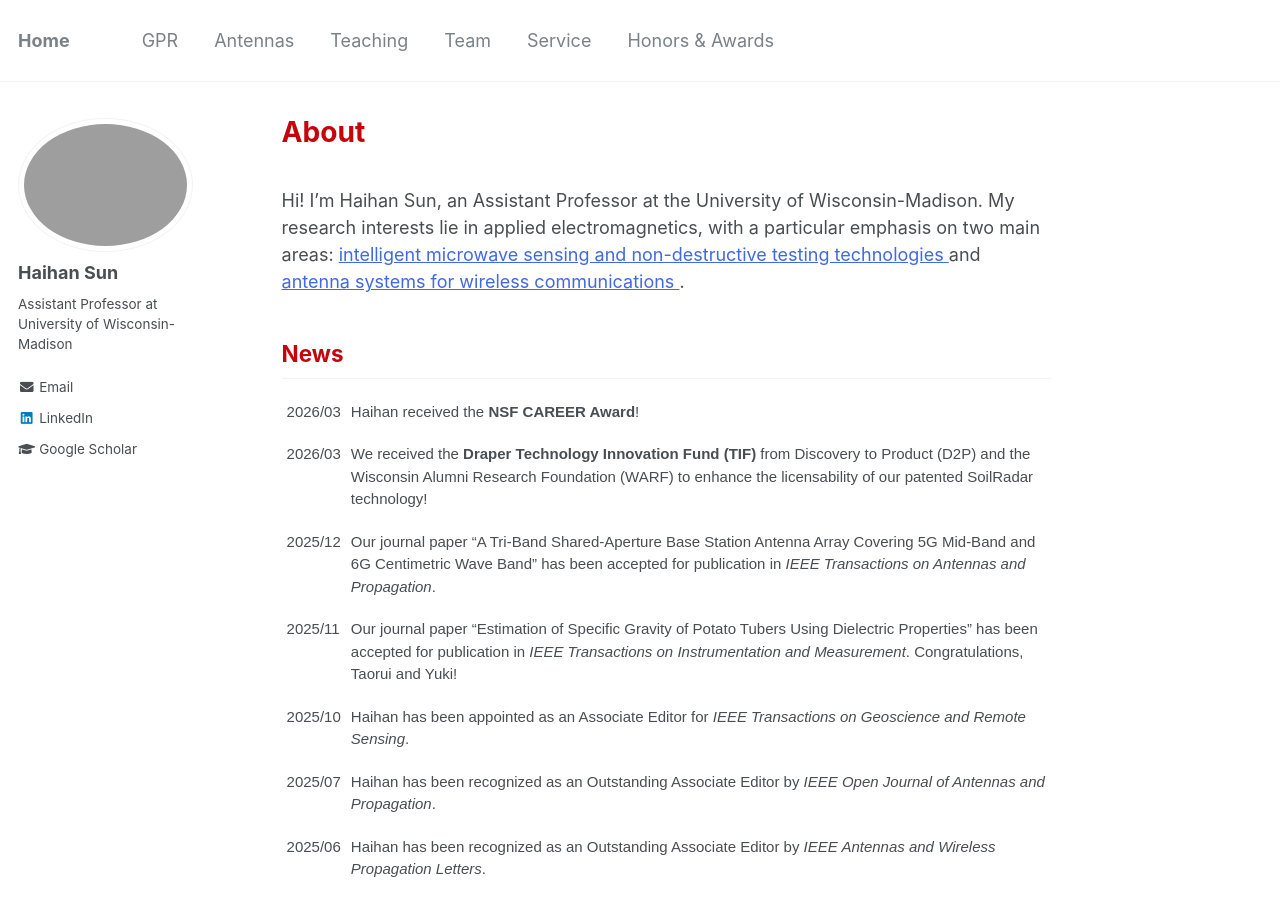
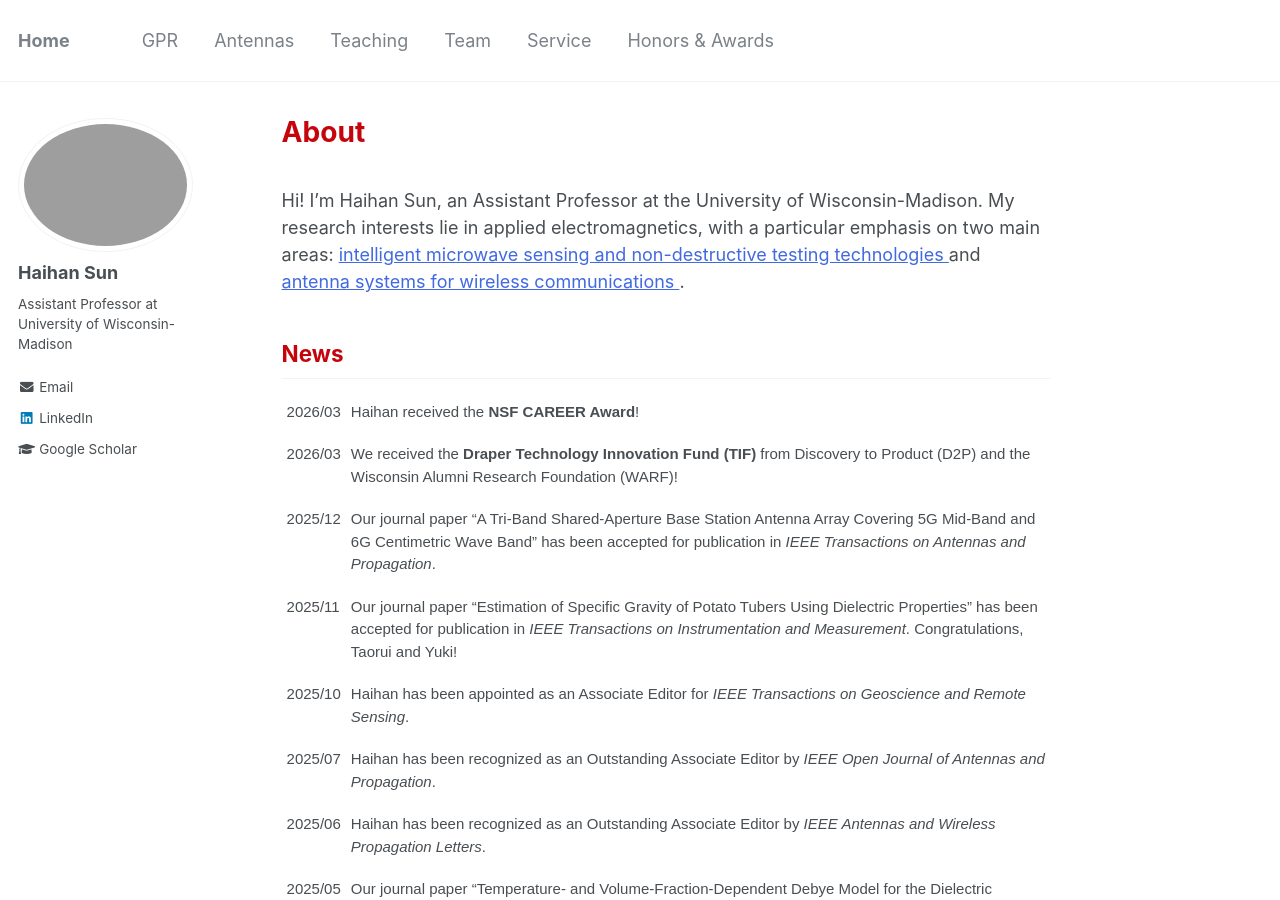
Before and after one commit to Haihan-Sun/Haihan-Sun.github.io, a Jekyll site: the page built from _pages/about.md, in a window 1280 px wide and 900 px high. Built offline with Jekyll 4.4.1, drawn with Linux system fonts in a browser that asks for light colours.

Commit message:
Update about.md

```diff
--- a/_pages/about.md
+++ b/_pages/about.md
@@ -35,7 +35,7 @@ Hi! I'm Haihan Sun, an Assistant Professor at the University of Wisconsin-Madiso
 
 <tr>
     <td class="tg-ko0z">2026/03</td>
-    <td class="tg-ko0z">We received the <b> Draper Technology Innovation Fund (TIF) </b> from Discovery to Product (D2P) and the Wisconsin Alumni Research Foundation (WARF) to enhance the licensability of our patented SoilRadar technology! </td>
+    <td class="tg-ko0z">We received the <b> Draper Technology Innovation Fund (TIF) </b> from Discovery to Product (D2P) and the Wisconsin Alumni Research Foundation (WARF)! </td>
 </tr>
 
 <tr>
```
